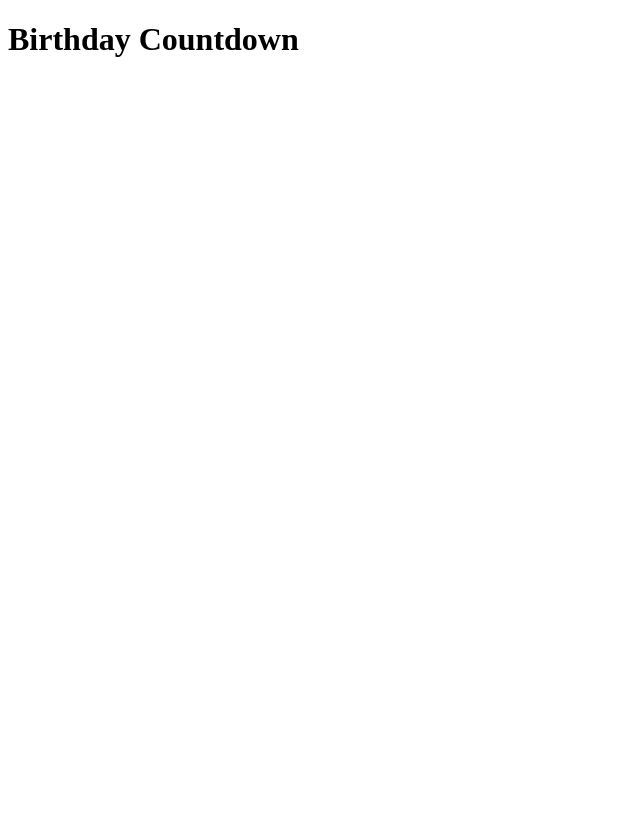
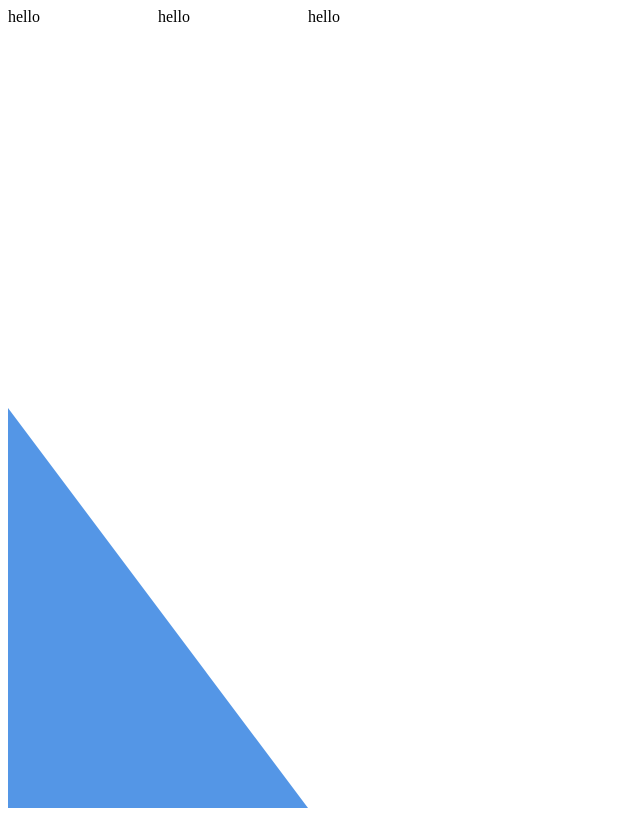
Before and after one commit to LindsayWilde/birthday-lindsay, a React (Create React App) app: page / in a window 1280 px wide. Shown: the whole page, without its empty margins (0-640 px from the left). Built offline with nearby package versions, Linux system fonts and the light colour scheme.

Commit message:
added first set of skews and some things that weren't done when setting up the app

```diff
--- a/src/App.css
+++ b/src/App.css
@@ -0,0 +1,22 @@
+.grid {
+  height: 100vh;
+  width: 100vh;
+  display: grid;
+  grid-template-rows: repeat(4, minmax(200px, 1fr));
+  grid-template-columns: repeat(11, minmax(150px, 1fr)); }
+  .grid__skew-light-one {
+    -webkit-clip-path: polygon(0 0, 0% 100%, 100% 100%);
+    clip-path: polygon(0 0, 0% 100%, 100% 100%);
+    background-color: #5496e6;
+    grid-column: 1/2;
+    grid-row: 3/4; }
+  .grid__skew-light-two {
+    -webkit-clip-path: polygon(0 0, 0% 100%, 100% 100%);
+    clip-path: polygon(0 0, 0% 100%, 100% 100%);
+    background-color: #5496e6;
+    grid-column: 2/3;
+    grid-row: 4/5; }
+  .grid__skew-light-three-box {
+    background-color: #5496e6;
+    grid-column: 1/2;
+    grid-row: 4/5; }
--- a/src/App.js
+++ b/src/App.js
@@ -4,8 +4,13 @@ import './App.css';
 export default class App extends Component {
   render() {
     return (
-        <div>
-            <h1>Birthday Countdown</h1>
+        <div className="grid">
+            <div>hello</div>
+            <div>hello</div>
+            <div>hello</div>
+            <div className="grid__skew-light-one"></div>
+            <div className="grid__skew-light-two"></div>
+            <div className="grid__skew-light-three-box"></div>
         </div>
     );
   }
--- /dev/null
+++ b/src/App.scss
@@ -0,0 +1,30 @@
+.grid {
+    height: 100vh;
+    width: 100vh;
+    display: grid;
+    grid-template-rows: repeat(4, minmax(200px, 1fr));
+    grid-template-columns: repeat(11, minmax(150px, 1fr));
+
+    &__skew-light-one {
+        -webkit-clip-path: polygon(0 0, 0% 100%, 100% 100%);
+        clip-path: polygon(0 0, 0% 100%, 100% 100%);
+        background-color: #5496e6;
+
+        grid-column: 1/2;
+        grid-row: 3/4;
+    }
+    &__skew-light-two {
+        -webkit-clip-path: polygon(0 0, 0% 100%, 100% 100%);
+        clip-path: polygon(0 0, 0% 100%, 100% 100%);
+        background-color: #5496e6;
+
+        grid-column: 2/3;
+        grid-row: 4/5;
+    }
+    &__skew-light-three-box {
+        background-color: #5496e6;
+
+        grid-column: 1/2;
+        grid-row: 4/5;
+    }
+}
```
Also changed, not shown: package.json (+9 -3 lines), src/bootstrap.js (added, +15 -0 lines), src/vendor.js (added, +7 -0 lines), src/main.css (added), src/main.scss (added).
